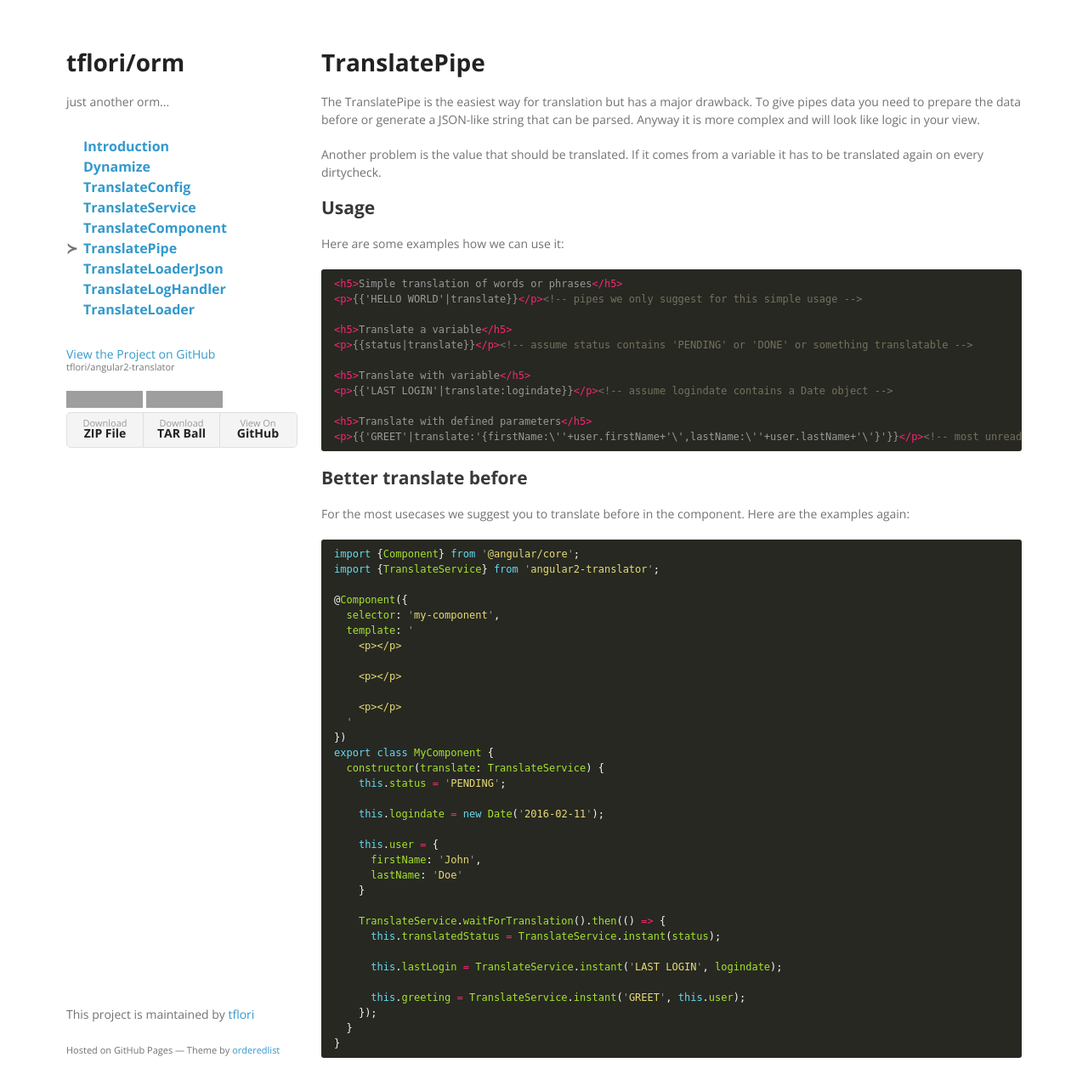
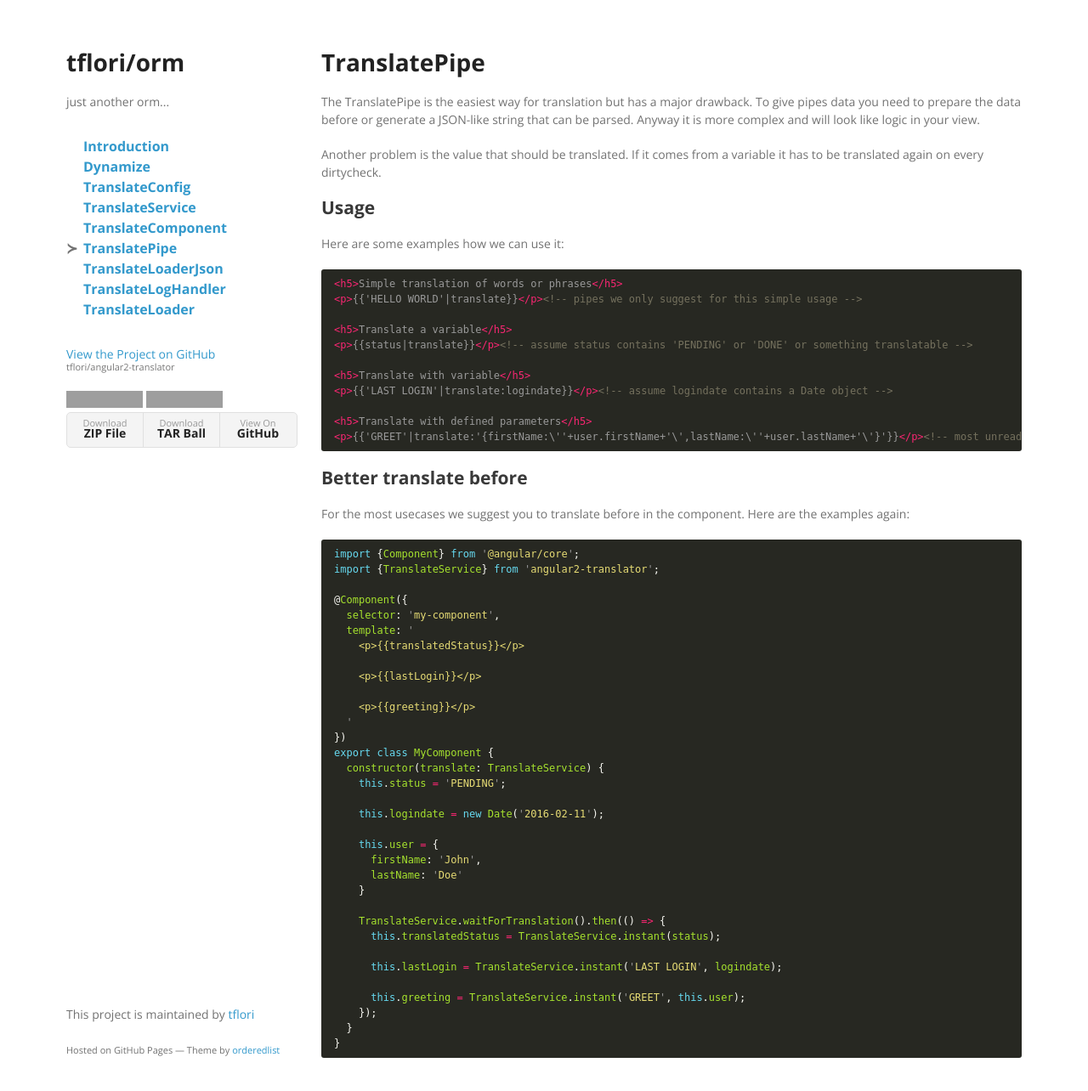
Before and after one commit to tflori/angular-translator, a Jekyll site: the page built from docs/TranslatePipe.md, in a window 1280 px wide and 1315 px high. Shown: the top 1284 px of the window at 85% size. Built offline with Jekyll 4.4.1, drawn with Linux system fonts in a browser that asks for light colours; grey boxes are pictures that could not be loaded.

Commit message:
update the docs for github pages

```diff
--- a/docs/TranslatePipe.md
+++ b/docs/TranslatePipe.md
@@ -41,11 +41,11 @@ import {TranslateService} from 'angular2-translator';
 @Component({
   selector: 'my-component',
   template: '
-    <p>{{translatedStatus}}</p>
+    <p>{% raw %}{{translatedStatus}}{% endraw %}</p>
 
-    <p>{{lastLogin}}</p>
+    <p>{% raw %}{{lastLogin}}{% endraw %}</p>
 
-    <p>{{greeting}}</p>
+    <p>{% raw %}{{greeting}}{% endraw %}</p>
   '
 })
 export class MyComponent {
```
